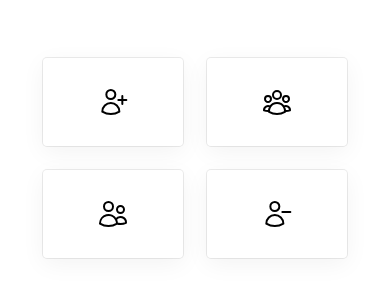
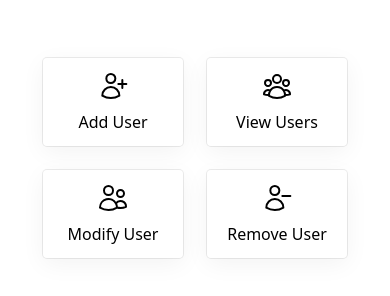
Before and after one commit to sanjay-kumar97/mern-demo, a React (Create React App) app in the folder frontend/: page / in a window 390 px wide. Shown: the part 328-624 px from the top of the page. Built offline with nearby package versions, Linux system fonts and the light colour scheme.

Commit message:
Changed Mobile Responsiveness of blocks

```diff
--- a/frontend/src/components/Home.jsx
+++ b/frontend/src/components/Home.jsx
@@ -32,11 +32,12 @@ const Home = () => {
       "flex flex-col gap-2 items-center p-3 rounded min-w-[140px] group",
     cardShadow:
       "shadow-[rgba(0,0,0,0.05)_0px_6px_24px_0px,rgba(0,0,0,0.08)_0px_0px_0px_1px]",
-    cardHover: "hover:scale-125 transition-transform duration-[400ms] delay-75",
+    cardHover:
+      "lg:hover:scale-125 lg:transition-transform lg:duration-[400ms] lg:delay-75",
     iconWrapper:
-      "translate-y-4 group-hover:translate-y-0 transition-transform duration-500",
+      "lg:translate-y-4 lg:group-hover:translate-y-0 transition-transform duration-500",
     textWrapper:
-      "scale-0 group-hover:scale-100 transition-transform delay-75 duration-500",
+      "lg:scale-0 lg:group-hover:scale-100 transition-transform delay-75 duration-500",
   };
 
   return (
```
